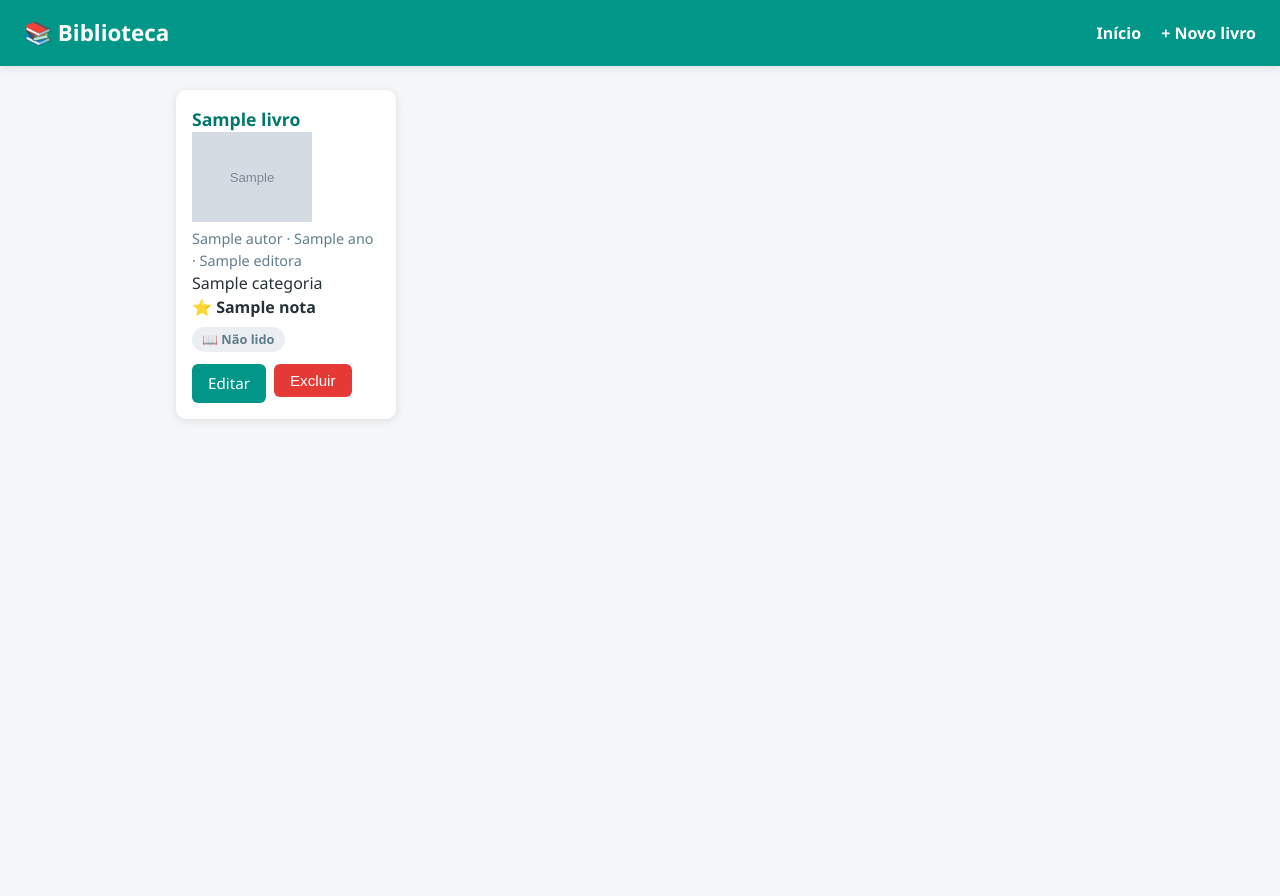
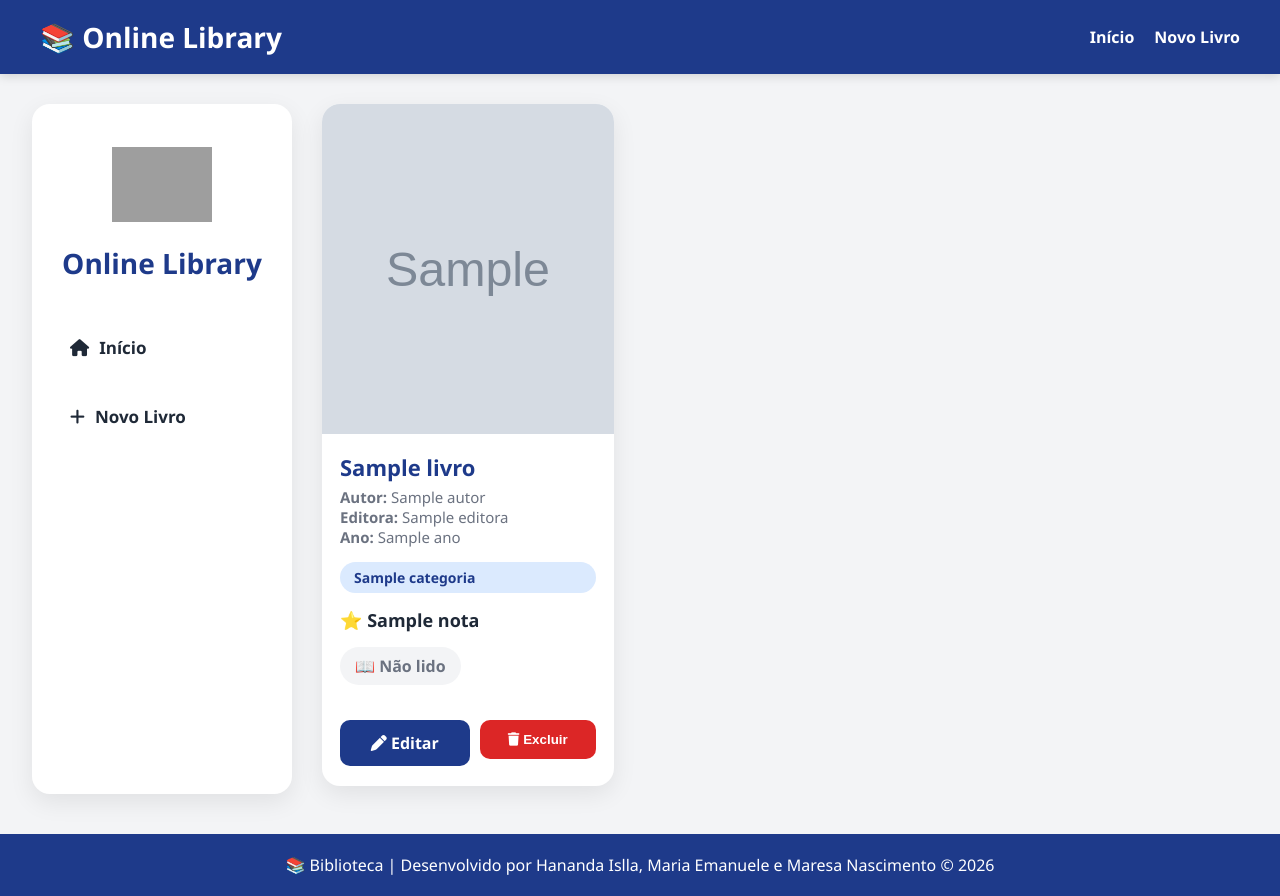
Before and after one commit to EmanuCarv/codespaces-blank, a FastAPI app: template templates/lista.html in a window 1280 px wide. Before the commit the page ends 421 px from the top, so only its background shows below. Run offline with FastAPI, Linux system fonts and the light colour scheme; the template is opened without the code that fills it: most values are stand-ins (such as "Sample title", 1, 10 or a date in 2020); grey boxes marked "Sample" are stand-in pictures; parts of the project's set-up code (start-up, migrations or seed data) failed here and were passed over; grey boxes are pictures that could not be loaded.

Commit message:
Trabalho biblioteca: estilização CSS.

```diff
--- a/static/style.css
+++ b/static/style.css
@@ -1,86 +1,360 @@
-/* static/style.css */
-:root {
-  --primaria: #009688;        /* cor principal */
-  --primaria-escura: #00796B;
-  --perigo: #E53935;          /* botão excluir */
-  --fundo: #F4F6F8;
-  --card: #ffffff;
-  --texto: #263238;
-  --sombra: 0 2px 8px rgba(0, 0, 0, 0.1);
-  --raio: 10px;
+:root{
+    --primaria:#1E3A8A;
+    --primaria-hover:#1D4ED8;
+    --perigo:#DC2626;
+    --perigo-hover:#B91C1C;
+    --fundo:#F3F4F6;
+    --card:#FFFFFF;
+    --texto:#1F2937;
+    --cinza:#6B7280;
+    --borda:#E5E7EB;
+    --sombra:0 8px 25px rgba(0,0,0,.08);
+    --raio:14px;
 }
 
-* { box-sizing: border-box; margin: 0; padding: 0; }
-
-body {
-  font-family: 'Segoe UI', system-ui, sans-serif;
-  background: var(--fundo);
-  color: var(--texto);
-  line-height: 1.5;
-}
-/* static/style.css */
-.topo {
-  background: var(--primaria);
-  color: #fff;
-  padding: 16px 24px;
-  display: flex;
-  align-items: center;
-  justify-content: space-between;
-  box-shadow: var(--sombra);
-}
-.topo h1 { font-size: 1.4rem; }
-.topo nav a {
-  color: #fff;
-  text-decoration: none;
-  margin-left: 16px;
-  font-weight: 600;
-}
-.topo nav a:hover { text-decoration: underline; }
-/* static/style.css */
-.container {
-  max-width: 960px;
-  margin: 24px auto;
-  padding: 0 16px;
+*{
+    margin:0;
+    padding:0;
+    box-sizing:border-box;
 }
 
-.grade {                                  /* grade responsiva */
-  display: grid;
-  grid-template-columns: repeat(auto-fill, minmax(220px, 1fr));
-  gap: 16px;
+body{
+    font-family:'Segoe UI',Tahoma,Geneva,Verdana,sans-serif;
+    background:var(--fundo);
+    color:var(--texto);
 }
 
-.card {
-  background: var(--card);
-  border-radius: var(--raio);
-  box-shadow: var(--sombra);
-  padding: 16px;
-  transition: transform 0.15s ease;
+/*=========================
+TOPO
+=========================*/
+
+.topo{
+    background:var(--primaria);
+    color:white;
+    display:flex;
+    justify-content:space-between;
+    align-items:center;
+    padding:18px 40px;
+    box-shadow:0 2px 10px rgba(0,0,0,.15);
 }
-.card:hover { transform: translateY(-4px); }   /* leve animação */
-.card h2 { font-size: 1.1rem; color: var(--primaria-escura); }
-.card .meta { color: #607D8B; font-size: 0.9rem; }
-.card .nota { font-weight: 700; }
-.card .status { display: inline-block; margin-top: 8px; padding: 3px 10px; border-radius: 999px; font-size: 0.8rem; font-weight: 600; }
-.card .status.assistido { background: #E8F5E9; color: #2E7D32; }       /* verde */
-.card .status.nao-assistido { background: #ECEFF1; color: #607D8B; }   /* cinza */
-.card .acoes { display: flex; gap: 8px; margin-top: 12px; }
-/* static/style.css */
-.btn {
-  display: inline-block; background: var(--primaria); color: #fff;
-  border: none; border-radius: 6px; padding: 8px 16px;
-  font-size: 0.95rem; text-decoration: none; cursor: pointer;
+
+.topo h1{
+    font-size:28px;
 }
-.btn:hover { background: var(--primaria-escura); }
-.btn-perigo { background: var(--perigo); }
-.btn-perigo:hover { background: #B71C1C; }
 
-.formulario {
-  background: var(--card); border-radius: var(--raio); box-shadow: var(--sombra);
-  padding: 24px; max-width: 480px; margin: 0 auto;
-  display: flex; flex-direction: column; gap: 14px;
+.topo nav{
+    display:flex;
+    gap:20px;
 }
-.formulario label { display: flex; flex-direction: column; gap: 4px; font-weight: 600; }
-.formulario input, .formulario select {
-  padding: 8px; border: 1px solid #CFD8DC; border-radius: 6px; font-size: 1rem;
+
+.topo nav a{
+    color:white;
+    text-decoration:none;
+    font-weight:600;
+    transition:.3s;
 }
-.formulario .checkbox { flex-direction: row; align-items: center; }
+
+.topo nav a:hover{
+    opacity:.8;
+}
+
+/*=========================
+CONTAINER
+=========================*/
+
+.container{
+    display:flex;
+    gap:30px;
+    width:95%;
+    max-width:1500px;
+    margin:30px auto;
+    align-items:flex-start;
+}
+
+/*=========================
+SIDEBAR
+=========================*/
+
+.sidebar{
+    width:260px;
+    min-height:calc(100vh - 110px);
+    background:white;
+    border-radius:18px;
+    box-shadow:var(--sombra);
+    padding:30px 20px;
+    position:sticky;
+    top:20px;
+
+    display:flex;
+    flex-direction:column;
+}
+
+.logo{
+    display:flex;
+    flex-direction:column;
+    align-items:center;
+    justify-content:center;
+    margin-bottom:40px;
+}
+
+.logo img{
+    width:100px;
+    height:100px;
+    object-fit:contain;
+    margin-bottom:10px;
+}
+
+.logo span{
+    font-size:28px;
+    font-weight:bold;
+    color:var(--primaria);
+}
+
+.menu-lateral{
+    display:flex;
+    flex-direction:column;
+    gap:18px;
+    flex:1;
+}
+
+.menu-lateral a{
+    text-decoration:none;
+    color:var(--texto);
+    padding:14px 18px;
+    border-radius:10px;
+    transition:.3s;
+    font-weight:600;
+    display:flex;
+    align-items:center;
+    gap:10px;
+    font-size:17px;
+}
+
+.menu-lateral a:hover{
+    background:var(--primaria);
+    color:white;
+}
+
+/*=========================
+CONTEUDO
+=========================*/
+
+.conteudo{
+    flex:1;
+}
+
+/*=========================
+CARDS
+=========================*/
+
+.grade{
+    display:grid;
+    grid-template-columns:repeat(auto-fill,minmax(260px,1fr));
+    gap:25px;
+}
+
+.card{
+    background:white;
+    border-radius:18px;
+    overflow:hidden;
+    box-shadow:var(--sombra);
+    transition:.3s;
+    display:flex;
+    flex-direction:column;
+}
+
+.card:hover{
+    transform:translateY(-8px);
+}
+
+.card img{
+    width:100%;
+    height:330px;
+    object-fit:cover;
+}
+
+.card h2{
+    padding:18px 18px 5px;
+    color:var(--primaria);
+    font-size:22px;
+}
+
+.meta{
+    padding:0 18px;
+    color:var(--cinza);
+    font-size:15px;
+}
+
+.categoria{
+    margin:15px 18px;
+    background:#DBEAFE;
+    color:var(--primaria);
+    display:inline-block;
+    padding:6px 14px;
+    border-radius:20px;
+    font-size:14px;
+    font-weight:600;
+}
+
+.nota{
+    padding:0 18px;
+    font-size:18px;
+    font-weight:bold;
+}
+
+.status{
+    margin:15px 18px;
+    padding:8px 15px;
+    border-radius:30px;
+    font-weight:600;
+    width:max-content;
+}
+
+.assistido{
+    background:#DCFCE7;
+    color:#15803D;
+}
+
+.nao-assistido{
+    background:#F3F4F6;
+    color:#6B7280;
+}
+
+/*=========================
+AÇÕES
+=========================*/
+
+.acoes{
+    display:flex;
+    gap:10px;
+    padding:20px 18px;
+    margin-top:auto;
+}
+
+.acoes form{
+    width:100%;
+}
+
+.btn{
+    width:100%;
+    border:none;
+    background:var(--primaria);
+    color:white;
+    padding:12px;
+    border-radius:10px;
+    text-decoration:none;
+    text-align:center;
+    cursor:pointer;
+    font-weight:bold;
+    transition:.3s;
+}
+
+.btn:hover{
+    background:var(--primaria-hover);
+}
+
+.btn-perigo{
+    background:var(--perigo);
+}
+
+.btn-perigo:hover{
+    background:var(--perigo-hover);
+}
+
+/*=========================
+FORMULÁRIO
+=========================*/
+
+.formulario{
+    background:white;
+    max-width:700px;
+    margin:auto;
+    border-radius:18px;
+    padding:35px;
+    box-shadow:var(--sombra);
+    display:flex;
+    flex-direction:column;
+    gap:18px;
+}
+
+.formulario label{
+    display:flex;
+    flex-direction:column;
+    gap:8px;
+    font-weight:600;
+}
+
+.formulario input,
+.formulario select{
+    padding:13px;
+    border:1px solid var(--borda);
+    border-radius:10px;
+    font-size:15px;
+    outline:none;
+    transition:.3s;
+}
+
+.formulario input:focus,
+.formulario select:focus{
+    border-color:var(--primaria);
+}
+
+.checkbox{
+    flex-direction:row !important;
+    align-items:center;
+    gap:10px;
+}
+
+/*=========================
+FOOTER
+=========================*/
+
+.footer{
+    margin-top:40px;
+    background:var(--primaria);
+    color:white;
+    text-align:center;
+    padding:20px;
+}
+
+/*=========================
+RESPONSIVO
+=========================*/
+
+@media(max-width:900px){
+
+.container{
+    flex-direction:column;
+}
+
+.sidebar{
+    width:100%;
+    min-height:auto;
+    position:relative;
+    top:0;
+}
+
+.grade{
+    grid-template-columns:repeat(auto-fill,minmax(220px,1fr));
+}
+
+.topo{
+    flex-direction:column;
+    gap:15px;
+}
+
+.logo{
+    flex-direction:row;
+    gap:15px;
+}
+
+.logo img{
+    width:70px;
+    height:70px;
+}
+
+.logo span{
+    font-size:24px;
+}
+
+}
--- a/templates/base.html
+++ b/templates/base.html
@@ -3,20 +3,75 @@
 <head>
     <meta charset="UTF-8">
     <meta name="viewport" content="width=device-width, initial-scale=1.0">
-  <title>{% block titulo %}Biblioteca{% endblock %}</title>
-  <link rel="stylesheet" href="/static/style.css?v=3">
+    <title>{% block titulo %}Online Library{% endblock %}</title>
+
+    <link rel="stylesheet"
+          href="https://cdnjs.cloudflare.com/ajax/libs/font-awesome/6.5.2/css/all.min.css">
+
+    <link rel="stylesheet" href="/static/style.css">
 </head>
+
 <body>
+
 <header class="topo">
-    <h1>📚 Biblioteca</h1>
+
+    <h1>📚 Online Library</h1>
+
     <nav>
         <a href="/livros">Início</a>
-      <a href="/livros/novo">+ Novo livro</a>
+        <a href="/livros/novo">Novo Livro</a>
     </nav>
+
 </header>
 
 <main class="container">
-    {% block conteudo %}{% endblock %}
+
+    <aside class="sidebar">
+
+        <div class="logo">
+
+            <img
+                src="https://static.vecteezy.com/ti/vetor-gratis/p1/1312551-conceito-de-biblioteca-e-educacao-online-gratis-vetor.jpg"
+                alt="Logo Biblioteca">
+
+            <span>Online Library</span>
+
+        </div>
+
+        <nav class="menu-lateral">
+
+            <a href="/livros">
+                <i class="fa-solid fa-house"></i>
+                Início
+            </a>
+
+            <a href="/livros/novo">
+                <i class="fa-solid fa-plus"></i>
+                Novo Livro
+            </a>
+
+        </nav>
+
+    </aside>
+
+    <section class="conteudo">
+
+        {% block conteudo %}
+        {% endblock %}
+
+    </section>
+
 </main>
+
+<footer class="footer">
+
+    <p>
+        📚 Biblioteca |
+        Desenvolvido por Hananda Islla,
+        Maria Emanuele e Maresa Nascimento © 2026
+    </p>
+
+</footer>
+
 </body>
 </html>
--- a/templates/lista.html
+++ b/templates/lista.html
@@ -1,46 +1,95 @@
 {% extends "base.html" %}
 
+{% block titulo %}
+Biblioteca
+{% endblock %}
+
 {% block conteudo %}
+
 <div class="grade">
+
     {% for livro in livros %}
+
     <article class="card">
+
+        <img
+            src="{{ livro.imagem if livro.imagem else '/static/img/sem-capa.png' }}"
+            alt="Capa do livro">
+
         <h2>{{ livro.titulo }}</h2>
 
-    <img src="{{ livro.imagem }}"
-     width="120"
-     alt="Capa do livro">
+        <p class="meta">
+            <strong>Autor:</strong> {{ livro.autor }}
+        </p>
 
         <p class="meta">
-      {{ livro.autor }} · {{ livro.ano }} · {{ livro.editora }}
+            <strong>Editora:</strong> {{ livro.editora }}
         </p>
 
-    <p class="genero">
+        <p class="meta">
+            <strong>Ano:</strong> {{ livro.ano }}
+        </p>
+
+        <span class="categoria">
             {{ livro.categoria.nome }}
-    </p>
+        </span>
 
         <p class="nota">
             ⭐ {{ livro.nota }}
         </p>
 
         <p class="status {{ 'assistido' if livro.lido else 'nao-assistido' }}">
-      {{ '📚 Lido' if livro.lido else '📖 Não lido' }}
+            {% if livro.lido %}
+                📚 Lido
+            {% else %}
+                📖 Não lido
+            {% endif %}
         </p>
 
         <div class="acoes">
-      <a class="btn" href="/livros/{{ livro.id }}/editar">
+
+            <a
+                class="btn"
+                href="/livros/{{ livro.id }}/editar">
+
+                <i class="fa-solid fa-pen"></i>
                 Editar
+
             </a>
 
-      <form action="/livros/{{ livro.id }}/excluir" method="post">
-        <button class="btn btn-perigo" type="submit">
+            <form
+                action="/livros/{{ livro.id }}/excluir"
+                method="post">
+
+                <button
+                    class="btn btn-perigo"
+                    type="submit">
+
+                    <i class="fa-solid fa-trash"></i>
                     Excluir
+
                 </button>
+
             </form>
+
         </div>
+
     </article>
 
     {% else %}
-    <p>Nenhum livro cadastrado ainda.</p>
+
+    <div class="card">
+
+        <h2>Nenhum livro cadastrado.</h2>
+
+        <p class="meta">
+            Clique em <strong>Novo Livro</strong> para começar sua biblioteca.
+        </p>
+
+    </div>
+
     {% endfor %}
+
 </div>
+
 {% endblock %}
```
Also changed, not shown: templates/form.html (+73 -12 lines). Lines whose indentation alone changed are shown as unchanged.
